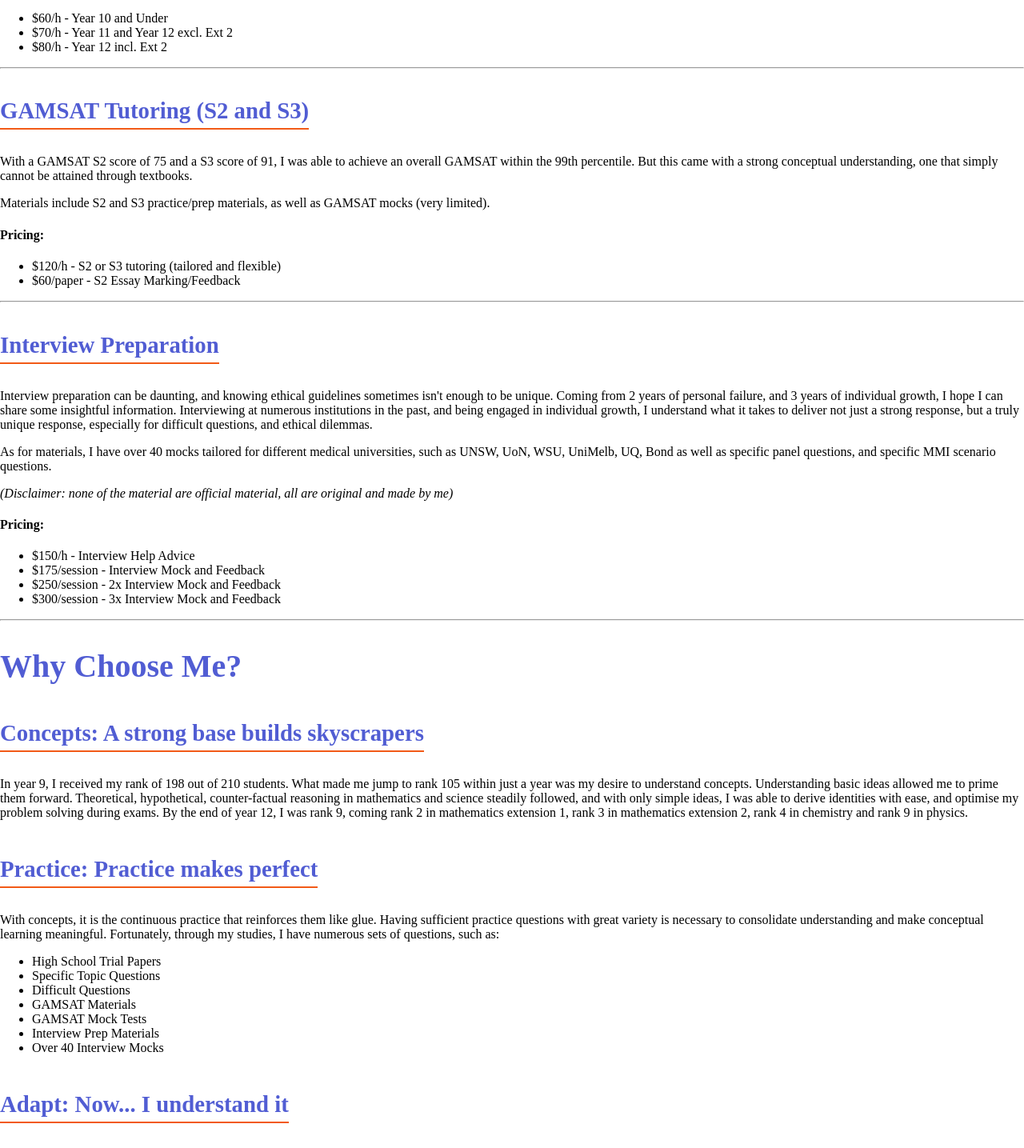
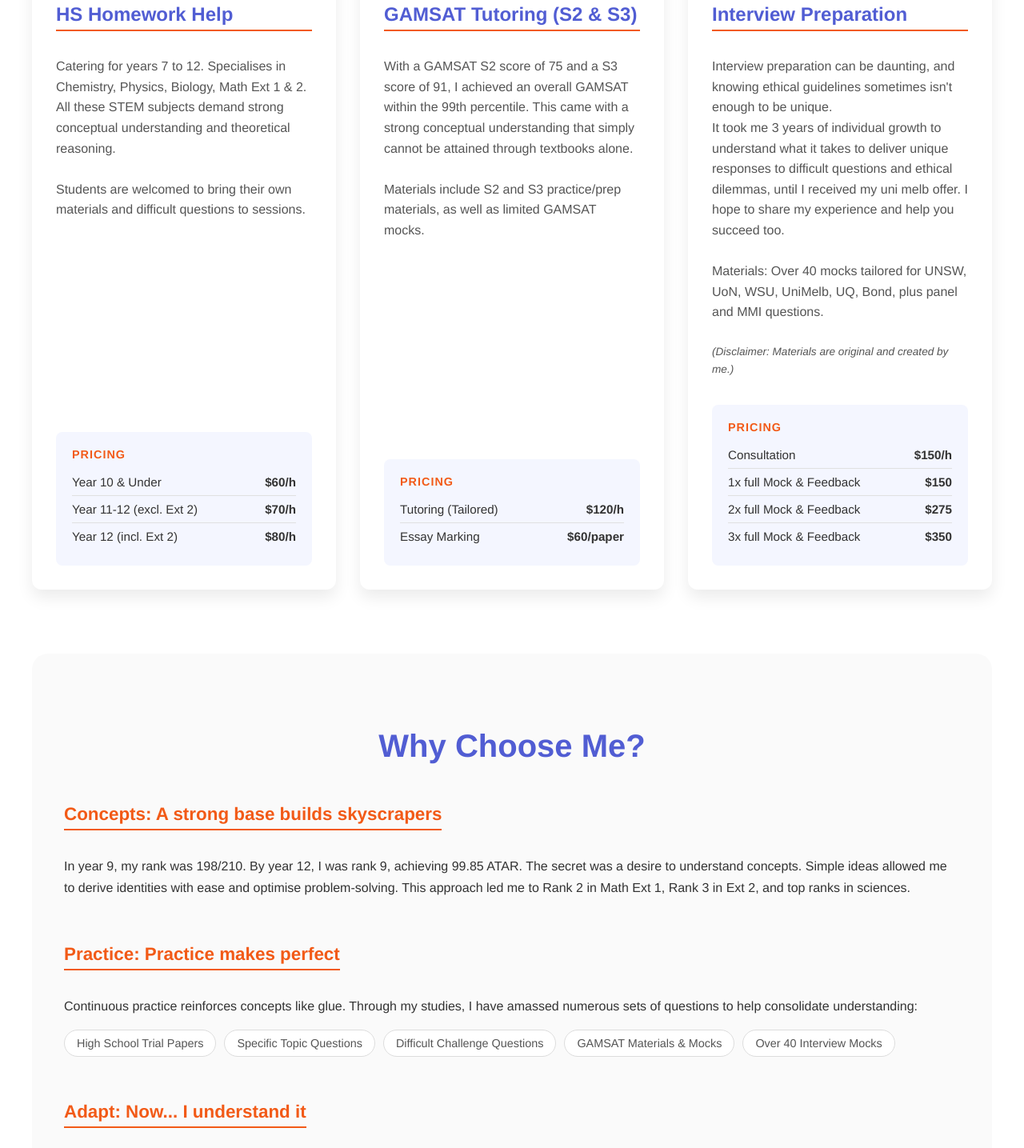
Before and after one commit to DaisyYye/eric, a React (Vite) app in the folder my-app/: page /services in a window 1280 px wide. Shown: the part 420-1855 px from the top of the page at 80% size. Built offline with nearby package versions, Linux system fonts and the light colour scheme.

Commit message:
initial draft

```diff
--- a/my-app/src/Services.jsx
+++ b/my-app/src/Services.jsx
@@ -1,128 +1,131 @@
+
+import './css/Services.css';
+
 function Services() {
   return (
-    <div>
-      <h2>Services</h2>
+    <div className="services-page">
 
-      {/* --- Service 1 --- */}
-      <h3>HS HW Help</h3>
+      {/* Header Section */}
+      <h2 className="page-title">Services</h2>
+      <p className="page-intro">
+        I provide the following services for private tutoring. I only have limited spots for each,
+        and so it is important to reach out early. My focus for tutoring is centred around
+        strong conceptual understanding, followed by practice to reinforce this foundation.
+      </p>
+
+      {/* Grid Layout for Services Cards */}
+      <div className="services-grid">
+        {/* --- Card 3: HS Help --- */}
+        <div className="service-card">
+          <h3>HS Homework Help</h3>
           <p>
-        Homework Help catering for years 7 to 12. Specialises in chemistry,
-        physics, biology, mathematics extension 1 and 2. What all these subjects
-        have in common is a STEM base that demands strong conceptual
-        understanding, theoretical reasoning, and the capacity to prime this
-        forward.
+            Catering for years 7 to 12. Specialises in Chemistry, Physics, Biology, Math Ext 1 & 2.
+            All these STEM subjects demand strong conceptual understanding and theoretical reasoning.
+            <br /><br />
+            Students are welcomed to bring their own materials and difficult questions to sessions.
           </p>
+          <div className="pricing-box">
+            <h4>Pricing</h4>
+            <ul className="pricing-list">
+              <li><span>Year 10 & Under</span> <strong>$60/h</strong></li>
+              <li><span>Year 11-12 (excl. Ext 2)</span> <strong>$70/h</strong></li>
+              <li><span>Year 12 (incl. Ext 2)</span> <strong>$80/h</strong></li>
+            </ul>
+          </div>
+        </div>
+
+        {/* --- Card 1: GAMSAT --- */}
+        <div className="service-card">
+          <h3>GAMSAT Tutoring (S2 & S3)</h3>
           <p>
-        Materials include trial papers, specific topic questions, difficult
-        questions. But due to the nature of my homework help sessions, I highly
-        recommend students bring their own materials and difficult questions.
+            With a GAMSAT S2 score of 75 and a S3 score of 91, I achieved an overall GAMSAT
+            within the 99th percentile. This came with a strong conceptual understanding
+            that simply cannot be attained through textbooks alone. <br /><br />
+            Materials include S2 and S3 practice/prep materials, as well as limited GAMSAT mocks.
           </p>
-      <h4>Pricing:</h4>
-      <ul>
-        <li>$60/h - Year 10 and Under</li>
-        <li>$70/h - Year 11 and Year 12 excl. Ext 2</li>
-        <li>$80/h - Year 12 incl. Ext 2</li>
+          <div className="pricing-box">
+            <h4>Pricing</h4>
+            <ul className="pricing-list">
+              <li><span>Tutoring (Tailored)</span> <strong>$120/h</strong></li>
+              <li><span>Essay Marking</span> <strong>$60/paper</strong></li>
             </ul>
+          </div>
+        </div>
 
-      <hr />
-
-      {/* --- Service 2 --- */}
-      <h3>GAMSAT Tutoring (S2 and S3)</h3>
-      <p>
-        With a GAMSAT S2 score of 75 and a S3 score of 91, I was able to achieve
-        an overall GAMSAT within the 99th percentile. But this came with a
-        strong conceptual understanding, one that simply cannot be attained
-        through textbooks.
-      </p>
-      <p>
-        Materials include S2 and S3 practice/prep materials, as well as GAMSAT
-        mocks (very limited).
-      </p>
-      <h4>Pricing:</h4>
-      <ul>
-        <li>$120/h - S2 or S3 tutoring (tailored and flexible)</li>
-        <li>$60/paper - S2 Essay Marking/Feedback</li>
-      </ul>
-
-      <hr />
-
-      {/* --- Service 3 --- */}
+        {/* --- Card 2: Interview --- */}
+        <div className="service-card">
           <h3>Interview Preparation</h3>
           <p>
-        Interview preparation can be daunting, and knowing ethical guidelines
-        sometimes isn't enough to be unique. Coming from 2 years of personal
-        failure, and 3 years of individual growth, I hope I can share some
-        insightful information.
+Interview preparation can be daunting, and knowing ethical guidelines sometimes isn't enough to be unique.  <br />
 
-        Interviewing at numerous institutions in the past, and being engaged in individual
-growth, I understand what it takes to deliver not just a strong response, but a truly
-unique response, especially for difficult questions, and ethical dilemmas.
+            It took me 3 years of individual growth to understand
+            what it takes to deliver unique responses to difficult questions and ethical dilemmas, until I received my uni melb offer. I hope to share my experience and help you succeed too.
+            <br /><br />
+            Materials: Over 40 mocks tailored for UNSW, UoN, WSU, UniMelb, UQ, Bond, plus panel and MMI questions.
           </p>
-      <p>
-        As for materials, I have over 40 mocks tailored for different medical
-        universities, such as UNSW, UoN, WSU, UniMelb, UQ, Bond as well as
-        specific panel questions, and specific MMI scenario questions.
+          <p className="disclaimer">
+            (Disclaimer: Materials are original and created by me.)
           </p>
-      <p>
-        <em>
-          (Disclaimer: none of the material are official material, all are
-          original and made by me)
-        </em>
-      </p>
-      <h4>Pricing:</h4>
-      <ul>
-        <li>$150/h - Interview Help Advice</li>
-        <li>$175/session - Interview Mock and Feedback</li>
-        <li>$250/session - 2x Interview Mock and Feedback</li>
-        <li>$300/session - 3x Interview Mock and Feedback</li>
+          <div className="pricing-box">
+            <h4>Pricing</h4>
+            <ul className="pricing-list">
+              <li><span>Consultation</span> <strong>$150/h</strong></li>
+              <li><span>1x full Mock & Feedback</span> <strong>$150</strong></li>
+              <li><span>2x full Mock & Feedback</span> <strong>$275</strong></li>
+              <li><span>3x full Mock & Feedback</span> <strong>$350</strong></li>
             </ul>
+          </div>
+        </div>
 
-      <hr />
+
+      </div>
 
       {/* --- Why Choose Me Section --- */}
-      <h2>Why Choose Me?</h2>
+      <div className="why-choose-section">
+        <h2 className="section-heading">Why Choose Me?</h2>
 
+        <div className="reason-block">
+          <div className="reason-content">
             <h3>Concepts: A strong base builds skyscrapers</h3>
             <p>
-        In year 9, I received my rank of 198 out of 210 students. What made me
-        jump to rank 105 within just a year was my desire to understand
-        concepts. Understanding basic ideas allowed me to prime them forward.
-        Theoretical, hypothetical, counter-factual reasoning in mathematics and
-        science steadily followed, and with only simple ideas, I was able to
-        derive identities with ease, and optimise my problem solving during
-        exams. By the end of year 12, I was rank 9, coming rank 2 in mathematics
-        extension 1, rank 3 in mathematics extension 2, rank 4 in chemistry and
-        rank 9 in physics.
+              In year 9, my rank was 198/210. By year 12, I was rank 9, achieving 99.85 ATAR.
+              The secret was a desire to understand concepts. Simple ideas allowed me to derive
+              identities with ease and optimise problem-solving. This approach led me to Rank 2
+              in Math Ext 1, Rank 3 in Ext 2, and top ranks in sciences.
             </p>
+          </div>
+        </div>
 
+        <div className="reason-block">
+          <div className="reason-content">
             <h3>Practice: Practice makes perfect</h3>
             <p>
-        With concepts, it is the continuous practice that reinforces them like
-        glue. Having sufficient practice questions with great variety is
-        necessary to consolidate understanding and make conceptual learning
-        meaningful. Fortunately, through my studies, I have numerous sets of
-        questions, such as:
+              Continuous practice reinforces concepts like glue. Through my studies, I have amassed
+              numerous sets of questions to help consolidate understanding:
             </p>
-      <ul>
+            <ul className="material-list">
               <li>High School Trial Papers</li>
               <li>Specific Topic Questions</li>
-        <li>Difficult Questions</li>
-        <li>GAMSAT Materials</li>
-        <li>GAMSAT Mock Tests</li>
-        <li>Interview Prep Materials</li>
+              <li>Difficult Challenge Questions</li>
+              <li>GAMSAT Materials & Mocks</li>
               <li>Over 40 Interview Mocks</li>
             </ul>
+          </div>
+        </div>
 
+        <div className="reason-block">
+          <div className="reason-content">
             <h3>Adapt: Now... I understand it</h3>
             <p>
-        If we trip and slip down a mountain, we only see how far we fall. But
-        why don't we look at how far we've risen? I've tried for medicine in
-        high school, and my first year, but only succeeding at the very end.
-        Recovering from failure isn't simply just trying the same path again,
-        but sometimes about taking a new pathway. For me, it was always about
-        trying something different, and being open to new experiences in the
-        now, rather than worrying about the future.
+              If we trip and slip down a mountain, we only see how far we fall. But why don't we
+              look at how far we've risen? Recovering from failure isn't simply trying the same
+              path again, but often taking a new pathway. For me, it was always about trying
+              something different and being open to new experiences.
             </p>
+          </div>
+        </div>
+
+      </div>
     </div>
   );
 }
--- /dev/null
+++ b/my-app/src/css/Services.css
@@ -0,0 +1,164 @@
+/* --- Global Page Styling --- */
+.services-page {
+  max-width: 1200px;
+  margin: 0 auto;
+  padding: 40px 20px;
+  font-family: 'Helvetica', 'Arial', sans-serif;
+  color: #333;
+}
+
+/* Page Title */
+.page-title {
+  color: rgb(81, 93, 211);
+  font-size: 3rem;
+  text-align: center;
+  margin-bottom: 20px;
+}
+
+.page-intro {
+  text-align: center;
+  max-width: 800px;
+  margin: 0 auto 60px auto;
+  font-size: 1.1rem;
+  line-height: 1.6;
+  color: #555;
+}
+
+/* --- Services Grid Layout --- */
+.services-grid {
+  display: grid;
+  grid-template-columns: repeat(auto-fit, minmax(300px, 1fr));
+  gap: 30px;
+  margin-bottom: 80px;
+}
+
+/* Individual Service Card */
+.service-card {
+  background: white;
+  border-radius: 12px;
+  box-shadow: 0 10px 20px rgba(0,0,0,0.08); /* Soft shadow */
+  padding: 30px;
+  display: flex;
+  flex-direction: column;
+  transition: transform 0.3s ease, box-shadow 0.3s ease;
+  border-top: 5px solid rgb(81, 93, 211); /* Blue top border */
+}
+
+.service-card:hover {
+  transform: translateY(-5px); /* Lifts up on hover */
+  box-shadow: 0 15px 30px rgba(0,0,0,0.15);
+}
+
+.service-card h3 {
+  color: rgb(81, 93, 211);
+  font-size: 1.5rem;
+  margin-top: 0;
+  margin-bottom: 15px;
+}
+
+.service-card p {
+  line-height: 1.6;
+  color: #555;
+  flex-grow: 1; /* Pushes pricing to the bottom */
+}
+
+.disclaimer {
+  font-size: 0.85rem;
+  color: #999;
+  font-style: italic;
+  margin-top: 10px;
+}
+
+/* Pricing Section inside Card */
+.pricing-box {
+  background-color: #f4f6ff; /* Very light blue background */
+  padding: 20px;
+  border-radius: 8px;
+  margin-top: 20px;
+}
+
+.pricing-box h4 {
+  color: #f25a17; /* Orange accent */
+  margin: 0 0 10px 0;
+  text-transform: uppercase;
+  font-size: 0.9rem;
+  letter-spacing: 1px;
+}
+
+.pricing-list {
+  list-style: none;
+  padding: 0;
+  margin: 0;
+}
+
+.pricing-list li {
+  padding: 8px 0;
+  border-bottom: 1px solid #e0e0e0;
+  font-size: 0.95rem;
+  display: flex;
+  justify-content: space-between;
+}
+
+.pricing-list li:last-child {
+  border-bottom: none;
+}
+
+/* --- Why Choose Me Section --- */
+.why-choose-section {
+  background-color: #fafafa;
+  padding: 60px 40px;
+  border-radius: 20px;
+}
+
+.section-heading {
+  text-align: center;
+  color: rgb(81, 93, 211);
+  font-size: 2.5rem;
+  margin-bottom: 50px;
+}
+
+.reason-block {
+  margin-bottom: 40px;
+  display: flex;
+  gap: 20px;
+  align-items: flex-start;
+}
+
+.reason-content h3 {
+  color: #f25a17; /* Orange Highlight */
+  margin-top: 0;
+  font-size: 1.4rem;
+}
+
+.reason-content p {
+  line-height: 1.7;
+}
+
+.material-list {
+  display: flex;
+  flex-wrap: wrap;
+  gap: 10px;
+  padding: 0;
+  list-style: none;
+  margin-top: 15px;
+}
+
+.material-list li {
+  background-color: white;
+  border: 1px solid #ddd;
+  padding: 8px 15px;
+  border-radius: 20px;
+  font-size: 0.9rem;
+  color: #555;
+}
+
+/* Responsive adjustments */
+@media (max-width: 768px) {
+  .services-grid {
+    grid-template-columns: 1fr; /* Stack cards on mobile */
+  }
+
+  .reason-block {
+    flex-direction: column;
+  }
+}
```
Lines whose indentation alone changed are shown as unchanged.
